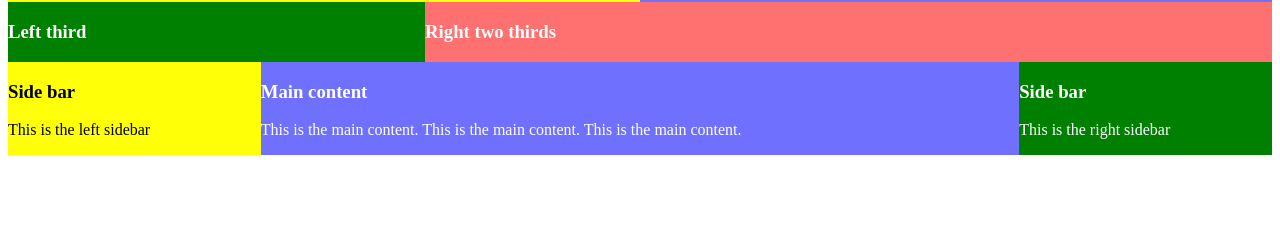
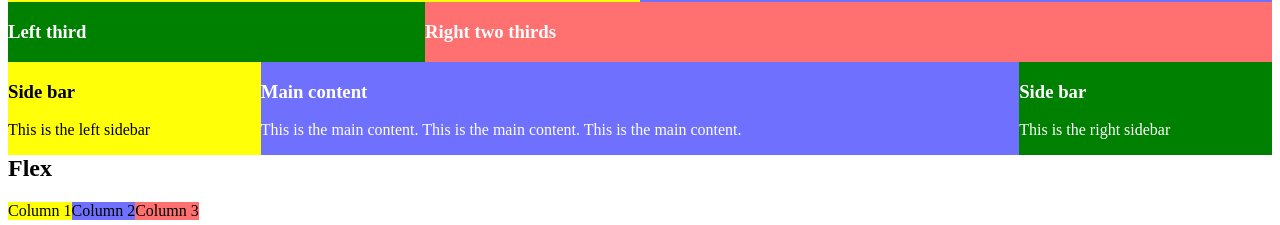
Before and after one commit to xilu56/kambaz-react-web-app-cs5610-sm25, a React app: page /#/Labs/Lab2 in a window 1280 px wide. Shown: the part 3812-4037 px from the top of the page. Before the commit the page ends 3967 px from the top, so only its background shows below. Built offline with nearby package versions, Linux system fonts and the light colour scheme; the HTML template or start-up script is replaced by a standard one.

Commit message:
lex - Columns 1, 2, 3, laid out horizontally as shown

```diff
--- /dev/null
+++ b/src/Labs/Lab2/Flex.tsx
@@ -0,0 +1,13 @@
+export default function Flex(){
+    return (
+<div id="wd-css-flex">
+  <h2>Flex</h2>
+  <div className="wd-flex-row-container">
+    <div className="wd-bg-color-yellow">Column 1</div>
+    <div className="wd-bg-color-blue">Column 2</div>
+    <div className="wd-bg-color-red">Column 3</div>
+  </div>
+</div>
+
+    )
+}
--- a/src/Labs/Lab2/index.css
+++ b/src/Labs/Lab2/index.css
@@ -176,3 +176,7 @@
             width: 20%;
             float: left;
          }
+.wd-flex-row-container {
+            display: flex;
+            flex-direction: row;
+          }
--- a/src/Labs/Lab2/index.tsx
+++ b/src/Labs/Lab2/index.tsx
@@ -10,6 +10,7 @@
 import Zindex from "./Zindex";
 import Float from "./Float";
 import GridLayout from "./GridLayout";
+import Flex from "./Flex";
 
 export default function Lab2() {
   return (
@@ -26,6 +27,7 @@
       <Zindex />
       <Float />
       <GridLayout />
+      <Flex />
     </div>
 
   );}
```
